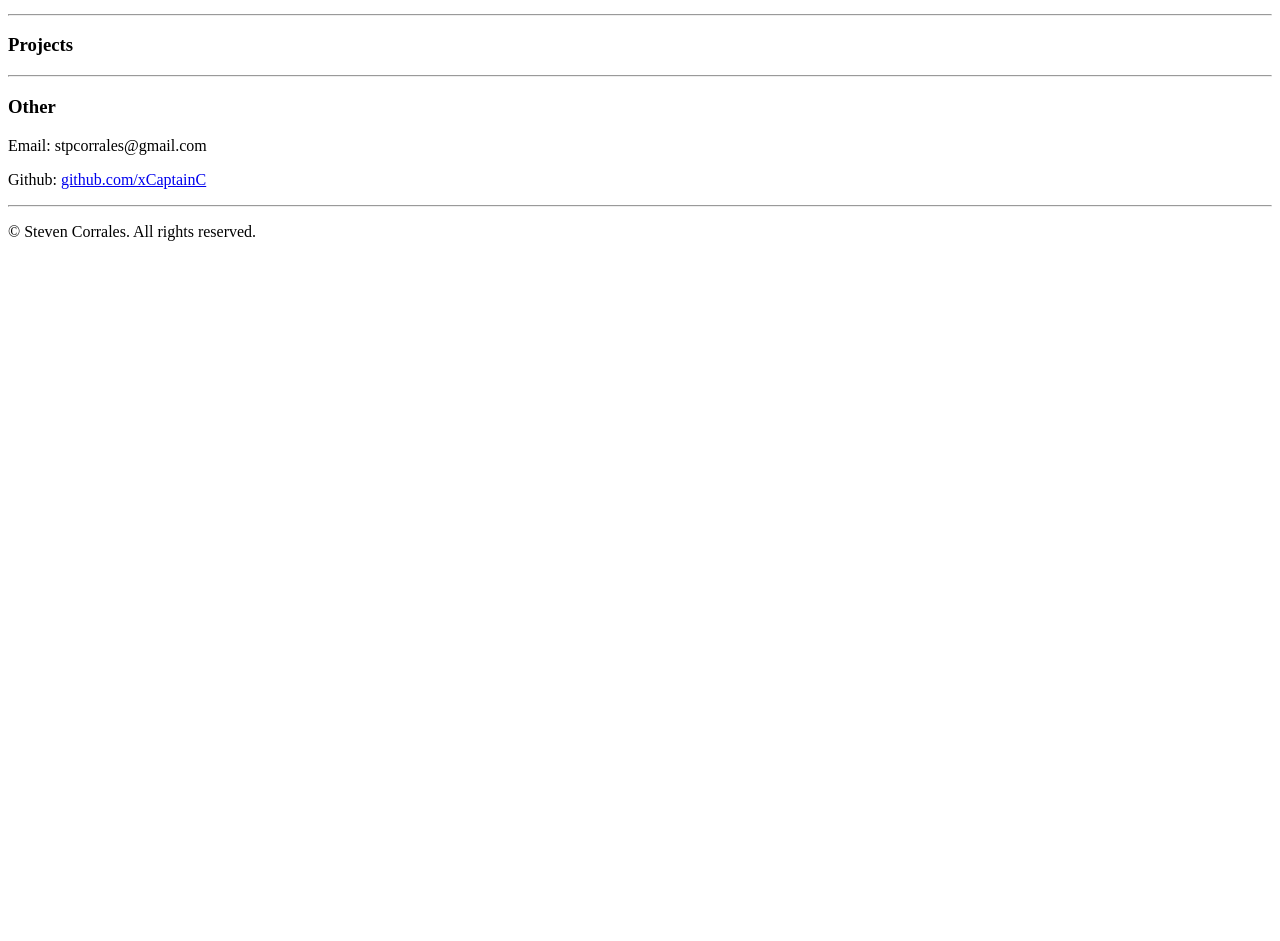
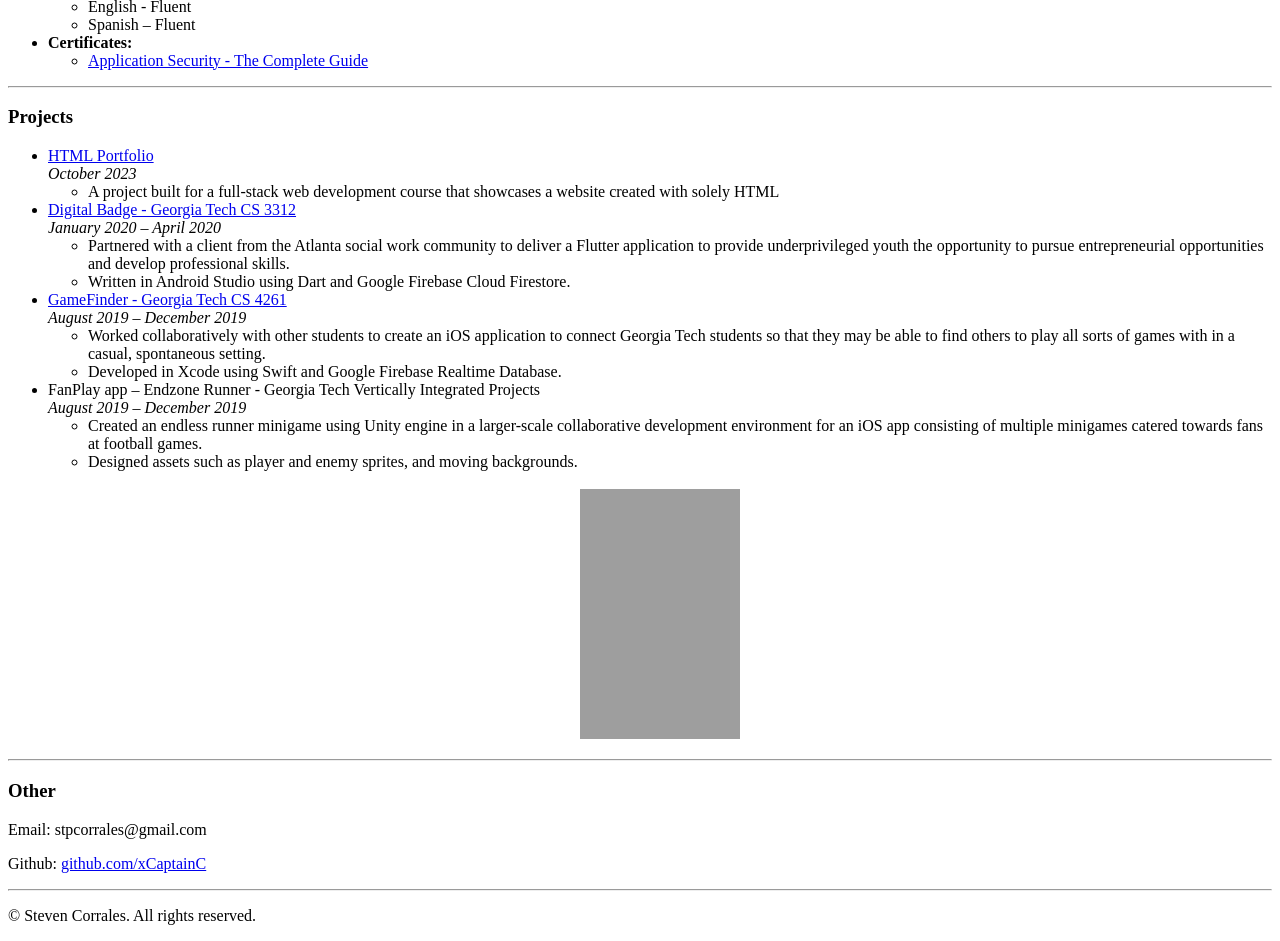
Before and after one commit to xCaptainC/my-resume, a plain HTML site: page index.html in a window 1280 px wide. Shown: the part 1511-2452 px from the top of the page. Before the commit the page ends 1768 px from the top, so only its background shows below. Drawn offline with Linux system fonts and the light colour scheme; grey boxes are pictures that could not be loaded.

Commit message:
Added to Experience section, added to Projects sections, reorganized assets

```diff
--- a/index.html
+++ b/index.html
@@ -8,8 +8,8 @@
 </head>
 <body>
     <div>
-        <h1>Steven Corrales</h1>
-        <img src="StevenCorrales.jpg" height="215"/>
+        <center><h1>Steven Corrales</h1></center>
+        <center><img src="assets/StevenCorrales.jpg" height="215"/></center>
     </div>
 
     <div>
@@ -57,6 +57,15 @@
                     <li>Worked directly with customers in discovering, reproducing, addressing and deploying bug fixes. </li>
                     <li>Assisted in the hardware, networking and software production of live events for worship services, concerts and real time multicast streams to hundreds of thousands worldwide. </li>
                     <li>Worked extensively with backend (Firebase, realtime NoSQL database, Node.js) and frontend (Android, iOS, Xamarin/XAML, HTML/CSS/JS) design, from architecture to execution.</li>
+                </ul>
+            </li>
+            <li>
+                <b>Living History Intern/Technical Assistant - Georgia Tech Alumni Association - Atlanta, GA</b>
+                <br />
+                <i>June 2019 - May 2021</i>
+                <ul>
+                    <li>Maintained, and updated webpages for the Georgia Tech Alumni Association’s Living History program using HTML and IMODULES.</li>
+                    <li>Produced documentaries using Adobe Creative Cloud and interviews conducted by the Living History program in order to preserve and present the history of Georgia Tech.</li>
                 </ul>
             </li>
         </ul>
@@ -138,7 +147,47 @@
 
     <div>
         <h3>Projects</h3>
-
+            <ul>
+                <li>
+                    <a href="https://github.com/xCaptainC/html-portfolio">HTML Portfolio</a>
+                    <br>
+                    <i>October 2023</i>
+                    <ul>
+                        <li>A project built for a full-stack web development course that showcases a website created with solely HTML</li>
+                    </ul>
+                </li>
+                <li>
+                    <a href="https://github.com/xCaptainC/FlutterDigitalBadge">Digital Badge - Georgia Tech CS 3312</a>
+                    <br>
+                    <i>January 2020 – April 2020</i>
+                    <ul>
+                        <li>Partnered with a client from the Atlanta social work community to deliver a Flutter application to provide underprivileged youth the opportunity to pursue entrepreneurial opportunities and develop professional skills.</li>
+                        <li>Written in Android Studio using Dart and Google Firebase Cloud Firestore.</li>
+                    </ul>
+                </li>
+                <li>
+                    <a href="https://github.com/xCaptainC/GameFinder">GameFinder - Georgia Tech CS 4261</a>
+                    <br>
+                    <i>August 2019 – December 2019</i>
+                    <ul>
+                        <li>Worked collaboratively with other students to create an iOS application to connect Georgia Tech students so that they
+                            may be able to find others to play all sorts of games with in a casual, spontaneous setting.</li>
+                        <li>Developed in Xcode using Swift and Google Firebase Realtime Database.</li>
+                    </ul>
+                </li>
+                <li>
+                    <a>FanPlay app – Endzone Runner - Georgia Tech Vertically Integrated Projects</a>
+                    <br>
+                    <i>August 2019 – December 2019</i>
+                    <ul>
+                        <li>Created an endless runner minigame using Unity engine in a larger-scale collaborative development environment for an
+                            iOS app consisting of multiple minigames catered towards fans at football games.</li>
+                        <li>Designed assets such as player and enemy sprites, and moving backgrounds.</li>
+                    </ul>
+                    <br/>
+                    <center><img src="assets/endzone_runner.gif" height="250" width="160"></img></center>
+                </li>
+            </ul>
         <hr/>
     </div>
 
```
Also changed, not shown: assets/StevenCorrales.jpg (renamed from StevenCorrales.jpg), 1 other file.
